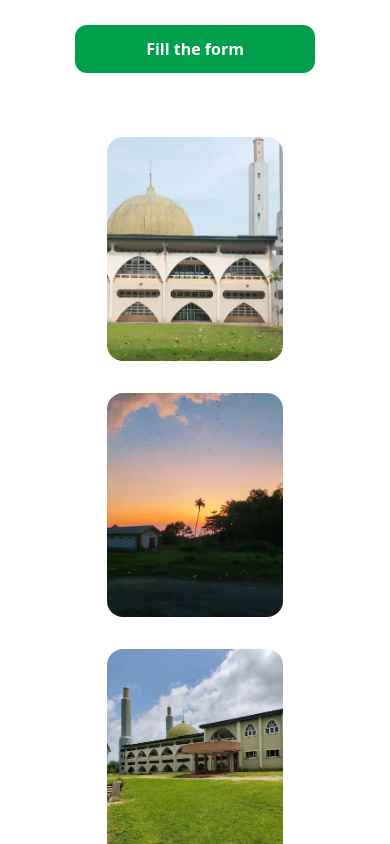
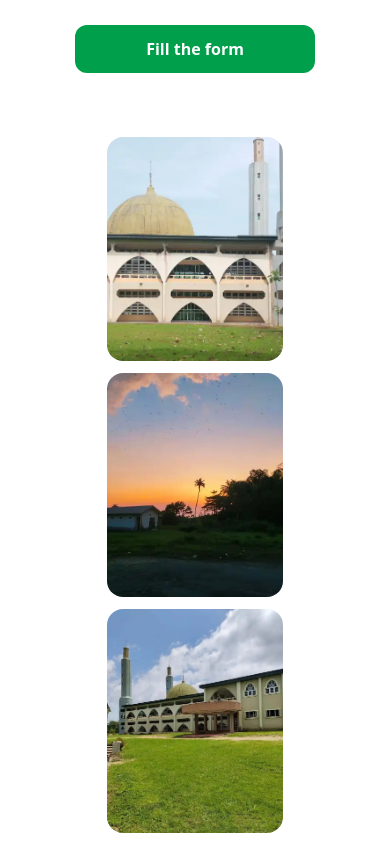
Before and after one commit to Webmyn001/MSSN-OAU, a SvelteKit app: page /alumnae in a window 390 px wide. Shown: the part 680-1524 px from the top of the page. Built offline with nearby package versions, Linux system fonts and the light colour scheme; a web font is replaced by a local one.

Commit message:
Update +page.svelte
fixed large gaps between pictures

```diff
--- a/src/routes/alumnae/+page.svelte
+++ b/src/routes/alumnae/+page.svelte
@@ -41,7 +41,7 @@
                 <a class="cursor-pointer py-3 px-8 w-60 bg-primary-700 text-white text-base font-semibold transition-all duration-500 block text-center rounded-xl hover:bg-primary-700/90 mx-auto lg:mx-0" href="#form">Fill the form</a>
             </div>
             <div class="w-full lg:w-1/2 lg:mt-0 md:mt-40 mt-16 max-lg:max-w-2xl">
-                <div class="grid grid-cols-1 min-[450px]:grid-cols-2 md:grid-cols-3 gap-8">
+                <div class="grid grid-cols-1 min-[450px]:grid-cols-2 md:grid-cols-3 gap-3 sm:gap-4 md:gap-6 lg:gap-8">
                     <img src="/images/bg-1.webp" alt="OAU Pic"
                          class="w-44 h-56 rounded-2xl object-cover md:mt-20 mx-auto min-[450px]:mr-0" />
                     <img src="/images/bg-4.webp" alt="OAU Pic"
```
